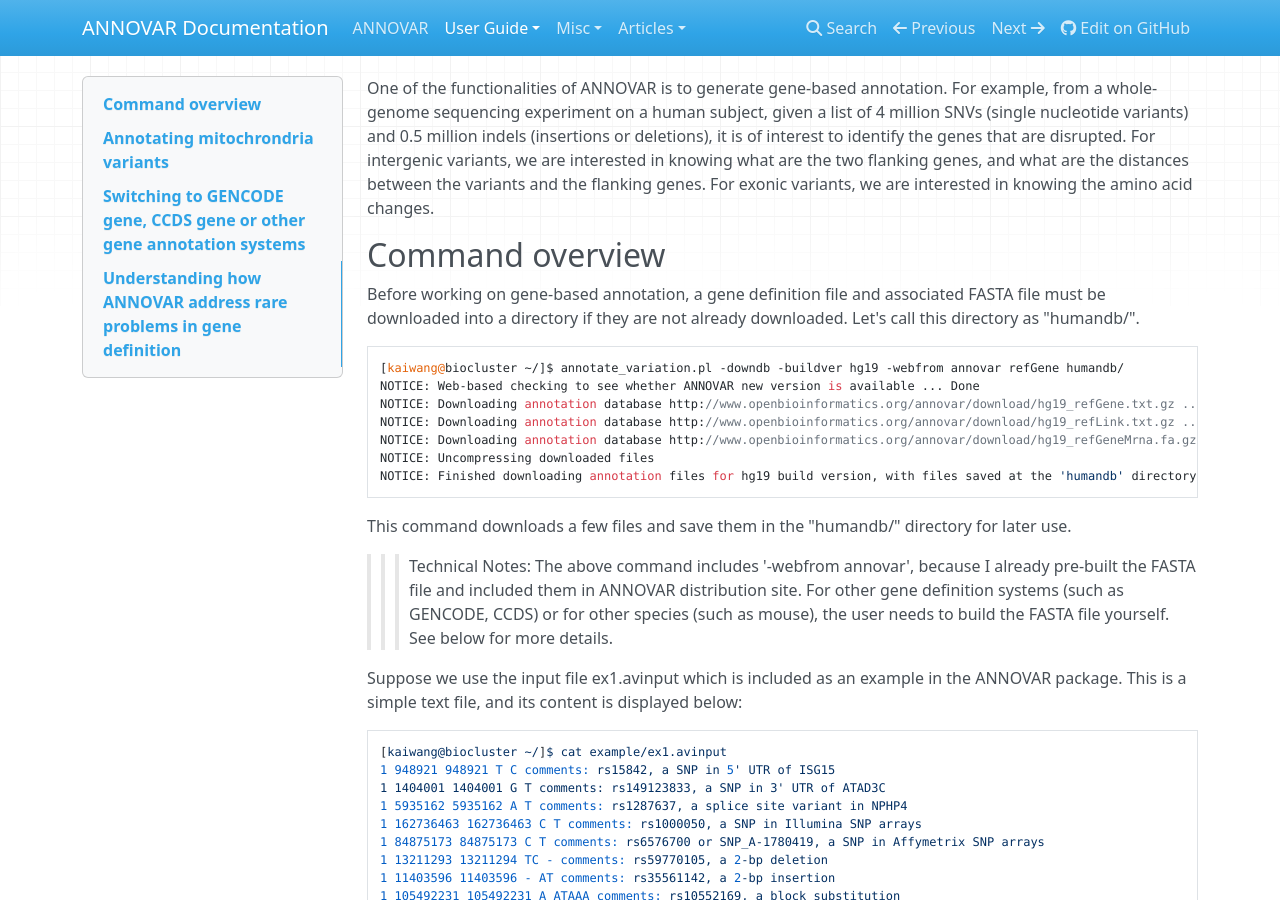
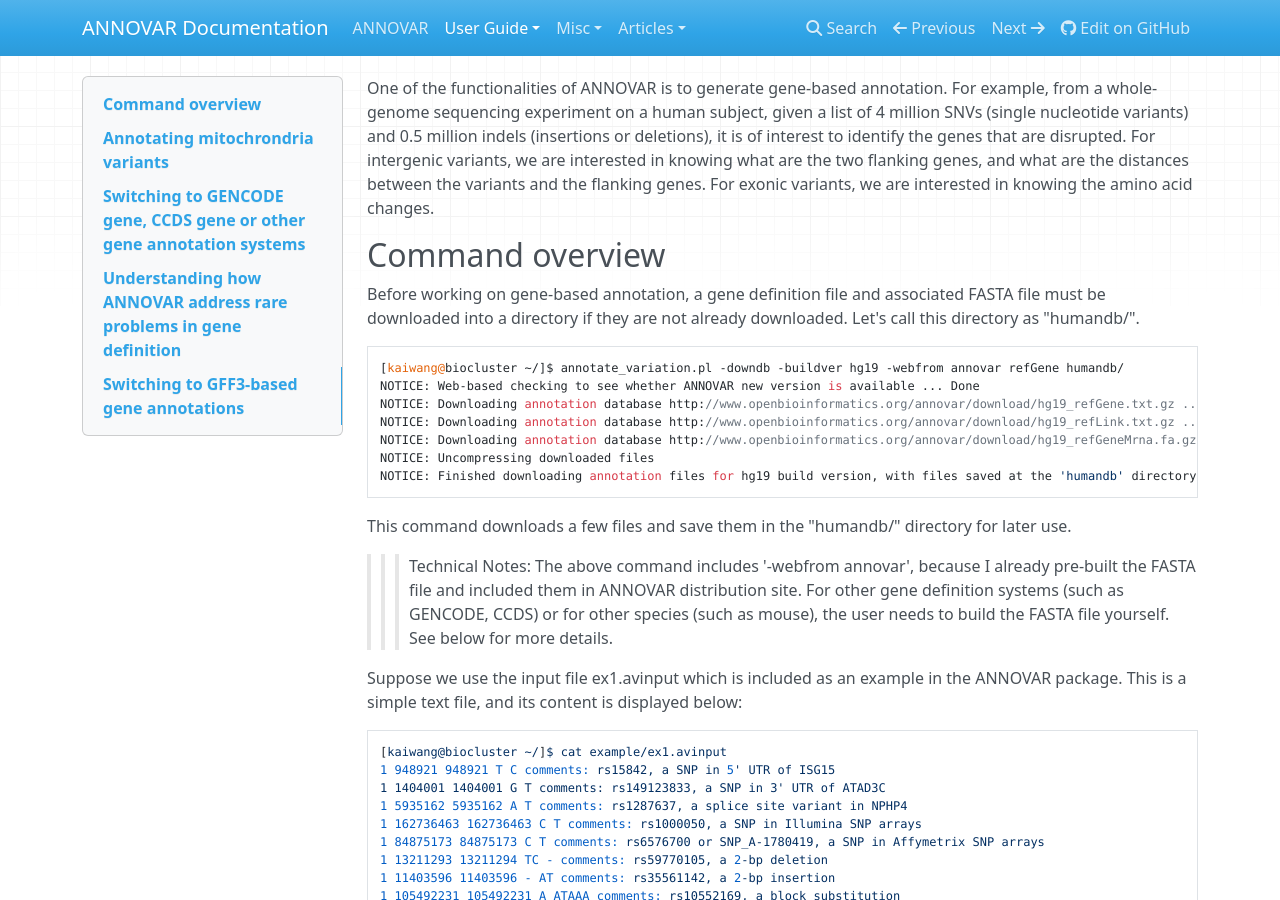
Before and after one commit to WGLab/doc-ANNOVAR, an MkDocs documentation site: the page built from docs/user-guide/gene.md, in a window 1280 px wide and 900 px high. Built offline with MkDocs 1.6.1, drawn with Linux system fonts in a browser that asks for light colours; nearby versions of some CDN libraries; old or Windows-style settings are respelled for this version of MkDocs.

Commit message:
Updated gene.md

```diff
--- a/docs/user-guide/gene.md
+++ b/docs/user-guide/gene.md
@@ -413,7 +413,7 @@ TSSK2
 
 
 
-Switching to GFF3-based gene annotations
+## Switching to GFF3-based gene annotations
 
 Things become a little bit more compilcated when handling GFF3-based gene annotations, and the GFF3 file itself may or may not contain sequences for transcripts. Currently users can perform region-based annotation on GFF3-based annotation databases, but not gene-based annotation directly. To perform gene annotation, you need to convert it to UCSC compatile format first (try the http://hgdownload.soe.ucsc.edu/admin/exe/linux.x86_64/gff3ToGenePred tool).
 
```
